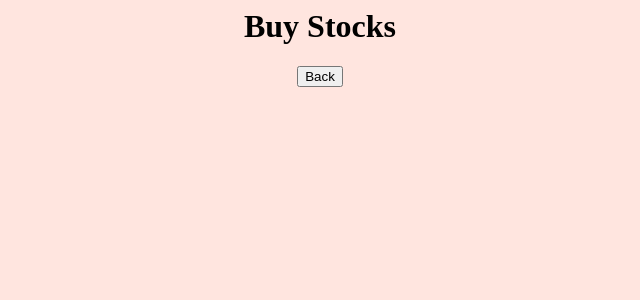
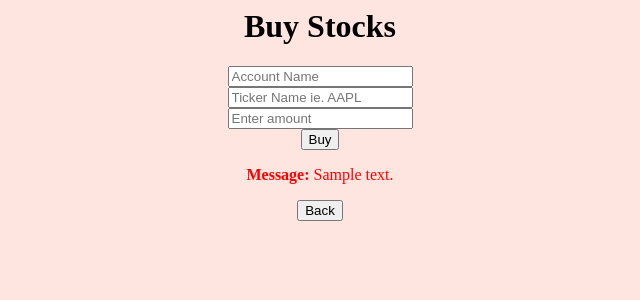
Before and after one commit to Swongsen/SWTestingGroupProject, a Flask app: template templates/buystocks.html in a window 1280 px wide. Shown: the top 300 px of the page, without its empty margins (320-960 px from the left). Run offline with Flask 2, Linux system fonts and the light colour scheme; the template is opened without the code that fills it: most values are stand-ins (such as "Sample title", 1, 10 or a date in 2020).

Commit message:
yml update

```diff
--- a/templates/buystocks.html
+++ b/templates/buystocks.html
@@ -5,9 +5,27 @@
 
     <center>
       <h1> Buy Stocks </h1>
-    </center>
 
-    <center>
+    <form action="" method="POST">
+      <input type="text" placeholder="Account Name" name="account" value="{{
+        request.form.account }}">
+        <br>
+      <input type="text" placeholder="Ticker Name ie. AAPL" name="ticker" value="{{
+        request.form.ticker }}">
+        <br>
+      <input type="text" placeholder="Enter amount" name="amount" value="{{
+        request.form.ticker }}">
+        <br>
+
+        <input class="btn btn-default" type="submit" value="Buy">
+          <br>
+          <font color="Red">
+            {% if message %}
+              <p class="message"><strong>Message:</strong> {{ message }}
+            {% endif %}
+          </font>
+    </form>
+
       <a href='/home'>
         <input type="button" value="Back">
       </a>
```
Also changed, not shown: .travis.yml.
